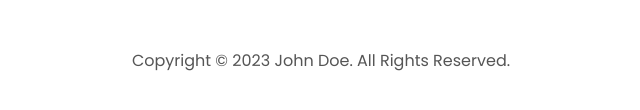
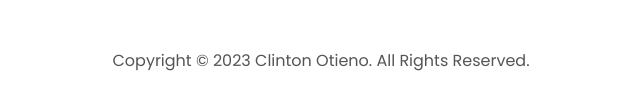
Before and after one commit to titoclinton/Portfolio-1, a plain HTML site: page index.html in a window 1280 px wide. Shown: the part 4566-4676 px from the top of the page, 319-959 px from the left. Drawn offline with Linux system fonts and the light colour scheme.

Commit message:
Made a change on the footer

```diff
--- a/index.html
+++ b/index.html
@@ -256,7 +256,7 @@
                 </ul>
             </div>
         </nav>
-        <p>Copyright &#169; 2023 John Doe. All Rights Reserved.</p>
+        <p>Copyright &#169; 2023 Clinton Otieno. All Rights Reserved.</p>
     </footer>
     <script src="script.js"></script>
 </body>
```
